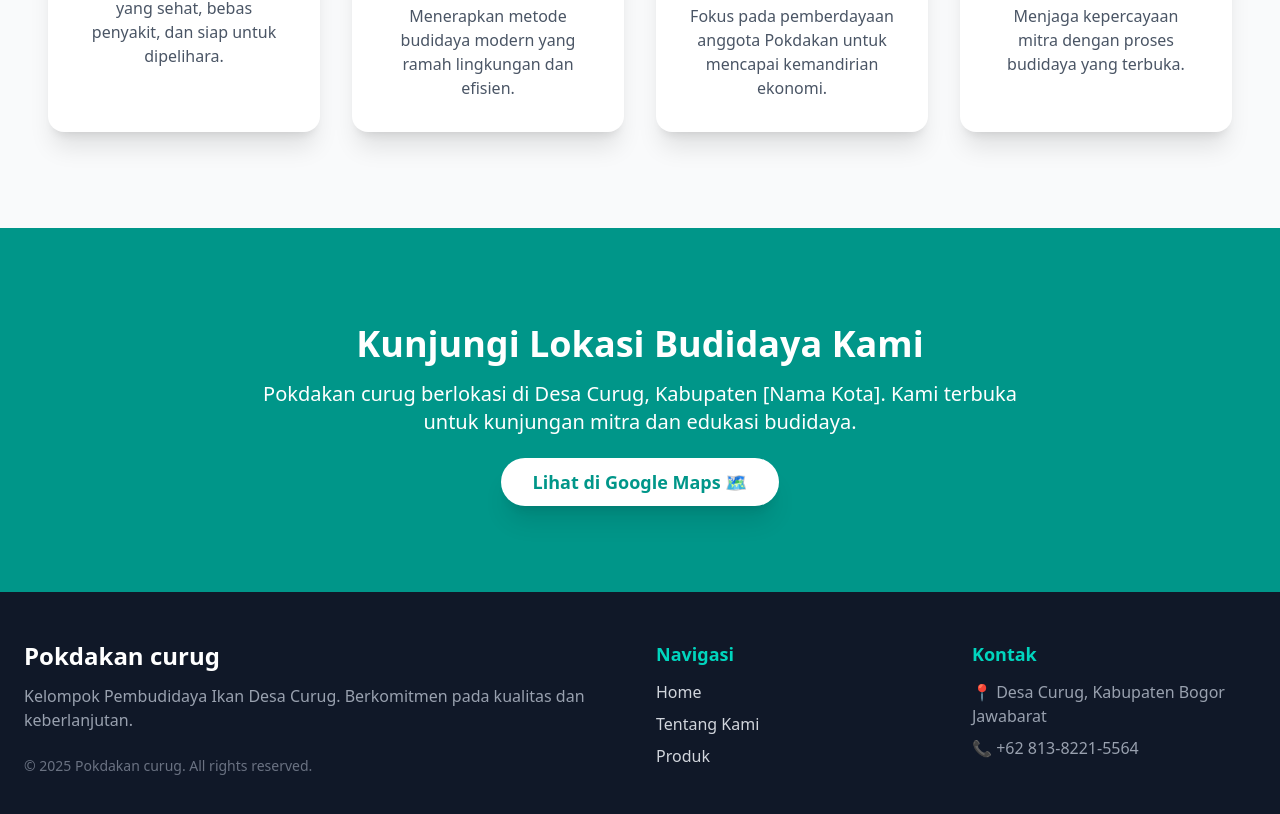
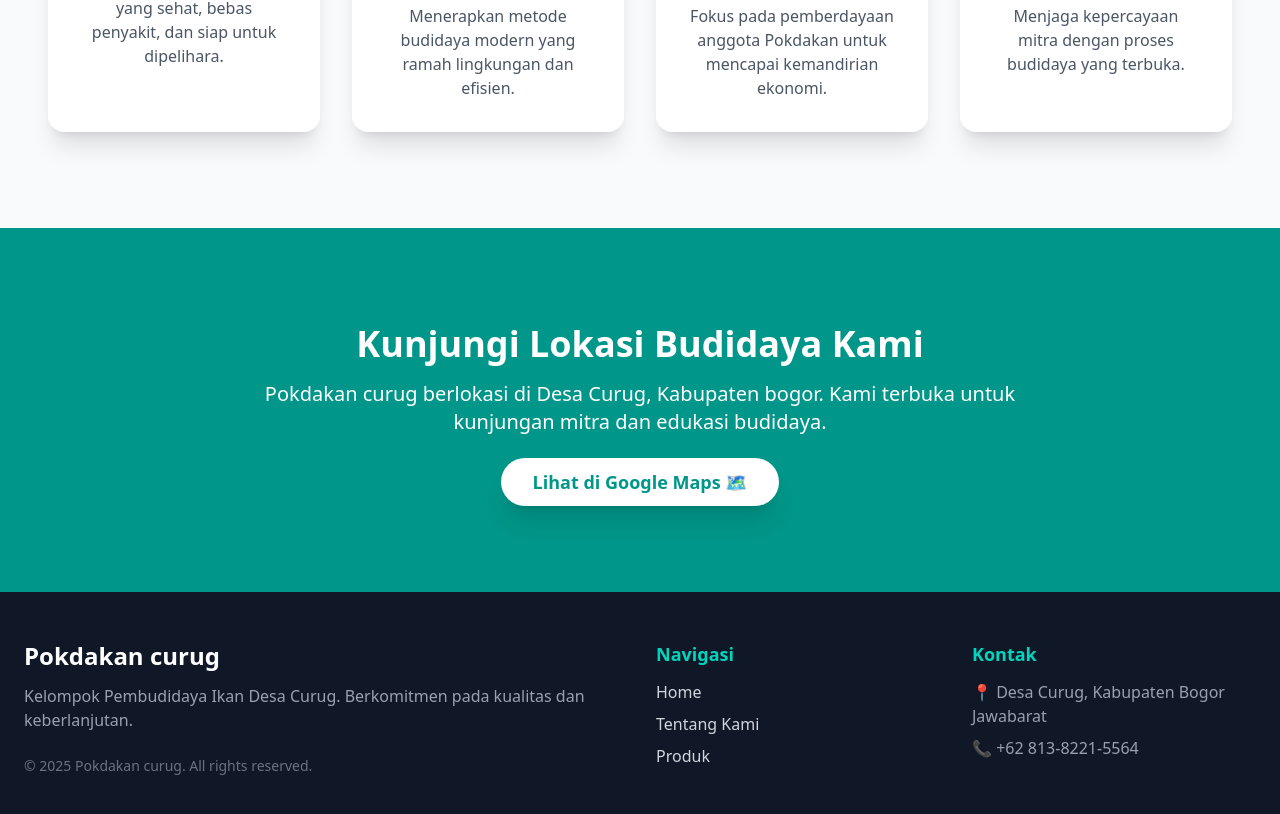
Before and after one commit to lutfiApriamto/company_profile_ikan_hias, a React (Vite) app: page /tentang in a window 1280 px wide. Shown: the part 2069-2883 px from the top of the page. Built offline with nearby package versions, Linux system fonts and the light colour scheme.

Commit message:
minorchanges

```diff
--- a/src/Pages/AboutPage.jsx
+++ b/src/Pages/AboutPage.jsx
@@ -7,7 +7,7 @@ import Navbar from "../Components/Navbar";
 // Data fiktif untuk halaman Tentang Kami
 const aboutData = {
     established: "2018",
-    location: "Desa Curug, Kabupaten [Nama Kota]",
+    location: "Desa Curug, Kabupaten bogor",
     anggota: "50+ Pembudidaya Aktif",
 };
 
```
